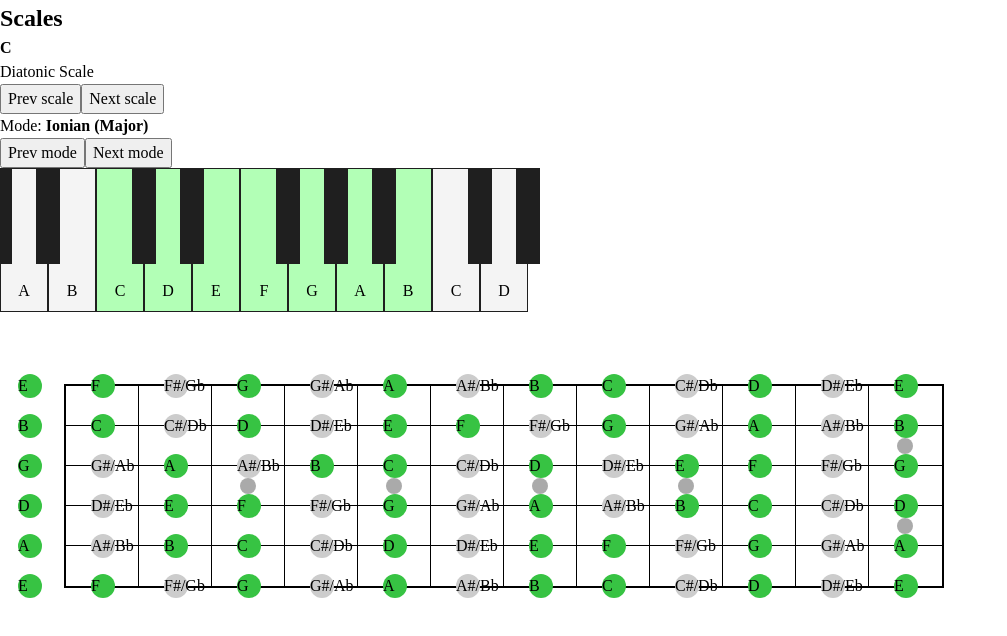
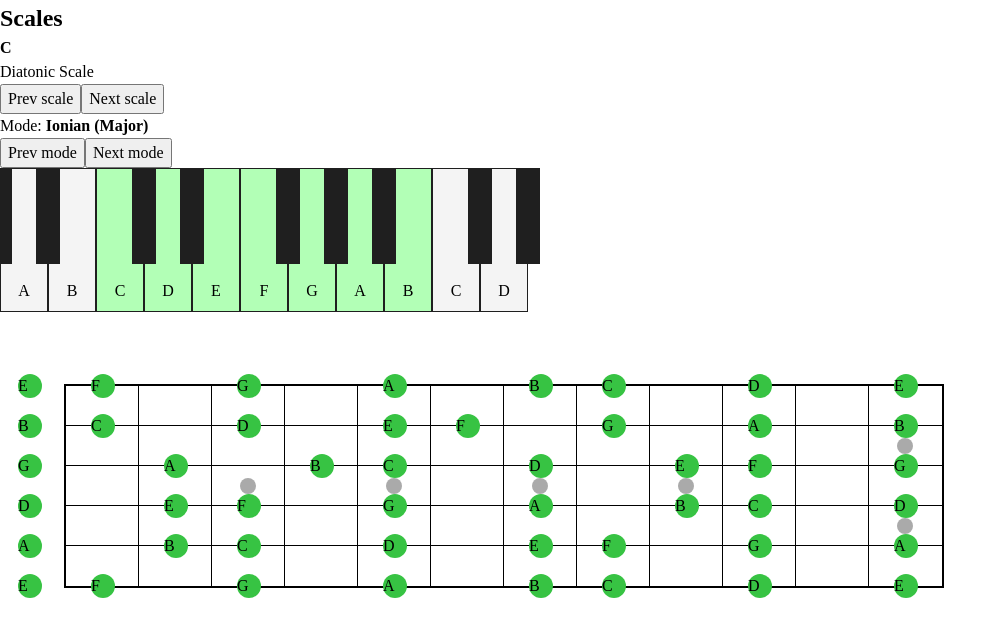
Before and after one commit to RonnyPumaricra/music-sandbox-ng, an Angular app: page / in a window 1280 px wide. Shown: the top 636 px of the page, without its empty margins (0-1007 px from the left). Built offline with nearby package versions, Linux system fonts and the light colour scheme.

Commit message:
Empty fret elements no longer above the notes

```diff
--- a/src/app/components/guitar-string/guitar-string.component.css
+++ b/src/app/components/guitar-string/guitar-string.component.css
@@ -18,12 +18,11 @@
   width: 1.5rem;
   height: 1.5rem;
   background: #ccc;
-  /* pointer-events: none; */
-  /* opacity: 0; */
   border-radius: 50%;
 }
 .note:not(.highlighted) {
   pointer-events: none;
+  opacity: 0;
 }
 
 .note.highlighted {
--- a/src/app/components/guitar/guitar.component.css
+++ b/src/app/components/guitar/guitar.component.css
@@ -7,4 +7,10 @@
 :host {
   display: block;
   padding-left: 4rem;
+  isolation: isolate;
 }
+
+app-guitar-string {
+  z-index: 1;
+  isolation: isolate;
+}
```
